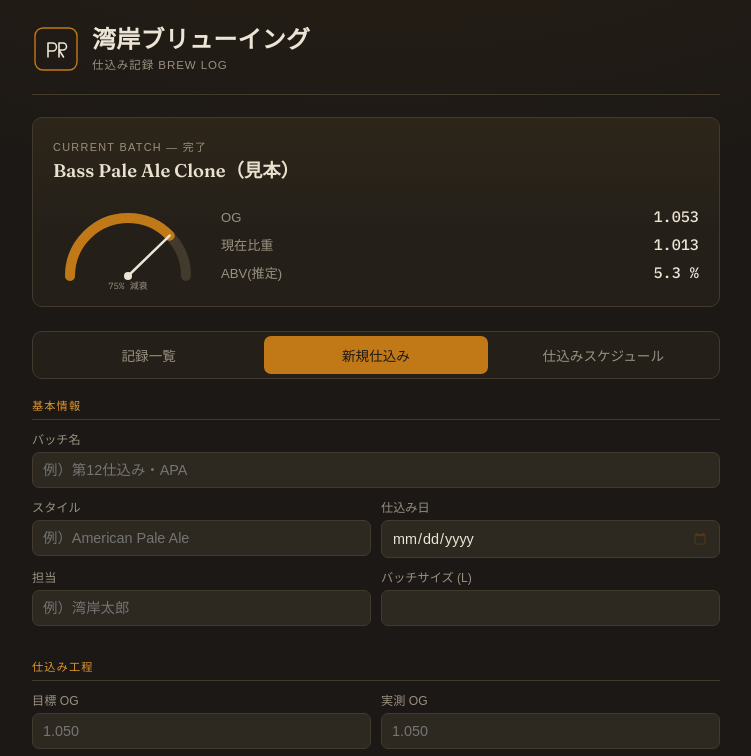
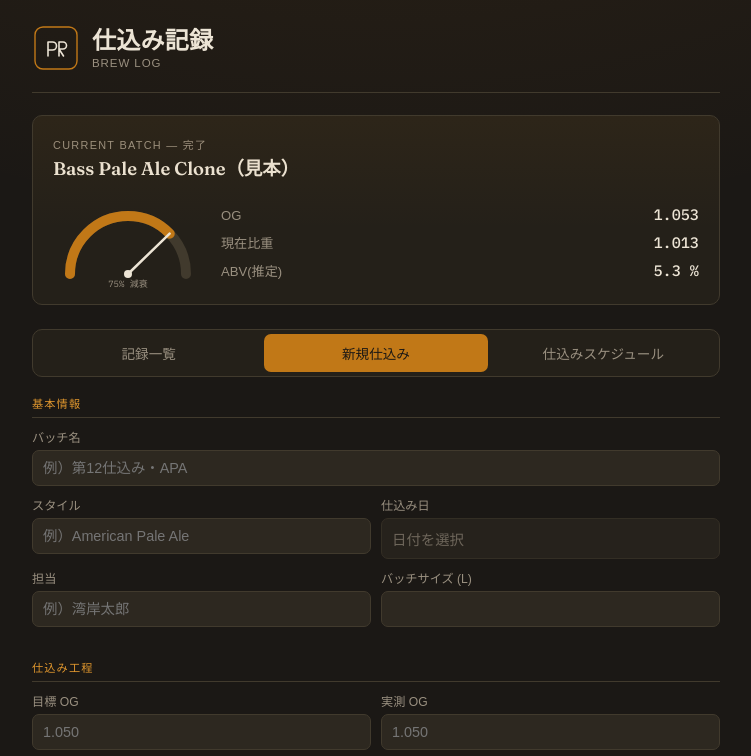
Before and after one commit to moto1092/BrewRecords, a plain HTML site: page index.html in a window 1280 px wide. Both pictures are taken after a click on the element "新規仕込み". Shown: the top 756 px of the page, without its empty margins (264-1015 px from the left). Drawn offline with Linux system fonts and the light colour scheme; a web font is replaced by a local one.

Commit message:
Add files via upload

```diff
--- a/index.html
+++ b/index.html
@@ -3,7 +3,7 @@
 <head>
 <meta charset="UTF-8">
 <meta name="viewport" content="width=device-width, initial-scale=1.0, viewport-fit=cover">
-<title>湾岸ブリューイング 仕込み記録</title>
+<title>仕込み記録</title>
 <link rel="preconnect" href="https://fonts.googleapis.com">
 <link href="https://fonts.googleapis.com/css2?family=Fraunces:opsz,wght@9..144,400;9..144,600;9..144,700&family=IBM+Plex+Sans+JP:wght@400;500;600&family=IBM+Plex+Mono:wght@400;500;600&display=swap" rel="stylesheet">
 <style>
@@ -195,12 +195,26 @@ input[type=datetime-local]::-webkit-calendar-picker-indicator{
 }
 input[type=datetime-local]{color-scheme:dark;}
 
-@media (max-width:480px){
-  input[type=date], input[type=time], input[type=datetime-local]{
-    text-align:left;
-    -webkit-appearance:none;
-  }
-}
+/* Custom date/time display: the native input is made invisible but stays
+   fully functional (tap opens the native picker); a styled div shows the
+   value, fully left-aligned and full width, immune to WebKit's inconsistent
+   internal pseudo-element rendering. See wrapDateInput() in the page script. */
+.date-field-wrap{ position:relative; min-width:0; }
+.date-field-wrap input[type=date],
+.date-field-wrap input[type=time],
+.date-field-wrap input[type=datetime-local]{
+  position:absolute !important; inset:0; width:100% !important; height:100%;
+  margin:0; padding:0; border:none; background:transparent; opacity:0;
+  cursor:pointer; z-index:2;
+}
+.date-display{
+  width:100%; background:var(--surface-2); border:1px solid var(--border); color:var(--text);
+  border-radius:7px; padding:9px 10px; font-size:0.9rem; font-family:'IBM Plex Sans JP', sans-serif;
+  pointer-events:none; text-align:left; white-space:nowrap; overflow:hidden; text-overflow:ellipsis;
+  box-sizing:border-box;
+}
+.date-display.placeholder{ color:var(--text-muted); opacity:0.65; }
+.sched-actual .date-display{ padding:7px 8px; font-size:0.85rem; }
 textarea{min-height:70px; resize:vertical;}
 .abv-display{
   background:var(--surface-2); border:1px solid var(--border); border-radius:7px;
@@ -314,8 +328,8 @@ textarea{min-height:70px; resize:vertical;}
       <path d="M14 30V16h4.5a4 4 0 0 1 0 8H14M25 16v14M25 16h4a3.5 3.5 0 0 1 0 7h-4M25 23l4.5 7" stroke="#ece4d5" stroke-width="1.6" stroke-linecap="round" stroke-linejoin="round"/>
     </svg>
     <div>
-      <h1>湾岸ブリューイング</h1>
-      <div class="sub">仕込み記録 BREW LOG</div>
+      <h1>仕込み記録</h1>
+      <div class="sub">BREW LOG</div>
     </div>
   </header>
 
@@ -1768,6 +1782,70 @@ window.addEventListener('resize', ()=>{
   if(comboCurrentInput) showComboFor(comboCurrentInput);
 });
 
+/* ---------------- Custom date/time input display ---------------- */
+function formatDateDisplayValue(type, value){
+  if(!value) return '';
+  if(type==='date') return value.replace(/-/g,'/');
+  if(type==='datetime-local'){
+    const parts = value.split('T');
+    return (parts[0]?parts[0].replace(/-/g,'/'):'') + (parts[1] ? ' '+parts[1] : '');
+  }
+  return value; // time: HH:MM as-is
+}
+
+function wrapDateInput(input){
+  if(input.dataset.dateWrapped) return;
+  input.dataset.dateWrapped = '1';
+  const type = input.type;
+  const placeholderText = input.getAttribute('placeholder') || (type==='date' ? '日付を選択' : type==='time' ? '時刻を選択' : '日時を選択');
+
+  const wrap = document.createElement('div');
+  wrap.className = 'date-field-wrap' + (input.className ? ' '+input.className : '');
+  const inlineStyle = input.getAttribute('style');
+  if(inlineStyle){ wrap.setAttribute('style', inlineStyle); input.removeAttribute('style'); }
+
+  input.parentNode.insertBefore(wrap, input);
+  wrap.appendChild(input);
+
+  const display = document.createElement('div');
+  display.className = 'date-display';
+  wrap.appendChild(display);
+
+  function sync(){
+    const formatted = formatDateDisplayValue(type, input.value);
+    if(formatted){
+      display.textContent = formatted;
+      display.classList.remove('placeholder');
+    } else {
+      display.textContent = placeholderText;
+      display.classList.add('placeholder');
+    }
+  }
+  input._dateSync = sync;
+  sync();
+  input.addEventListener('input', sync);
+  input.addEventListener('change', sync);
+}
+
+function wrapAllDateInputs(root){
+  (root || document).querySelectorAll('input[type=date], input[type=time], input[type=datetime-local]').forEach(wrapDateInput);
+}
+
+function syncAllDateDisplays(){
+  document.querySelectorAll('.date-field-wrap input').forEach(inp=>{ if(inp._dateSync) inp._dateSync(); });
+}
+
+wrapAllDateInputs(document);
+new MutationObserver((mutations)=>{
+  for(const m of mutations){
+    if(m.addedNodes && m.addedNodes.length){ wrapAllDateInputs(document); return; }
+  }
+}).observe(document.body, {childList:true, subtree:true});
+
+// Safety net: catches display updates for values set programmatically via
+// JS (e.g. populateFormFields), which don't fire native input/change events.
+setInterval(syncAllDateDisplays, 300);
+
 loadBatches();
 
 document.querySelectorAll('.prefill60').forEach(el=>{
```
